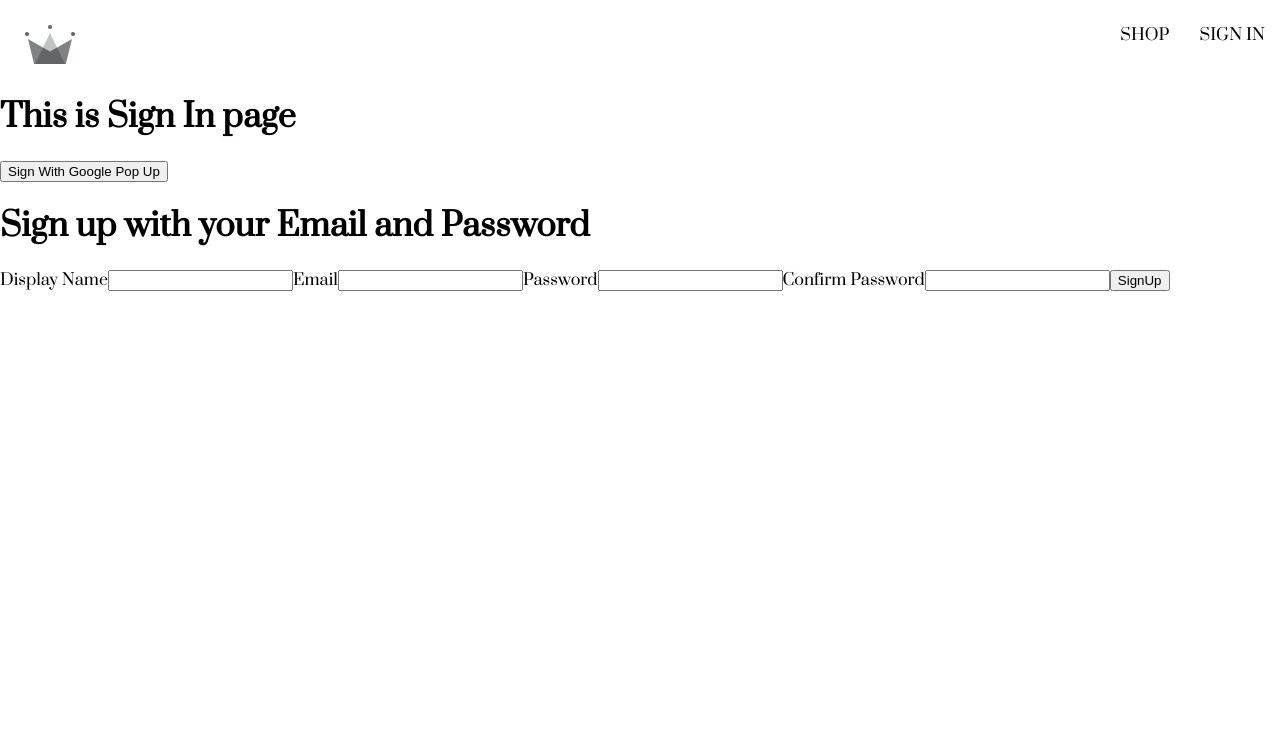
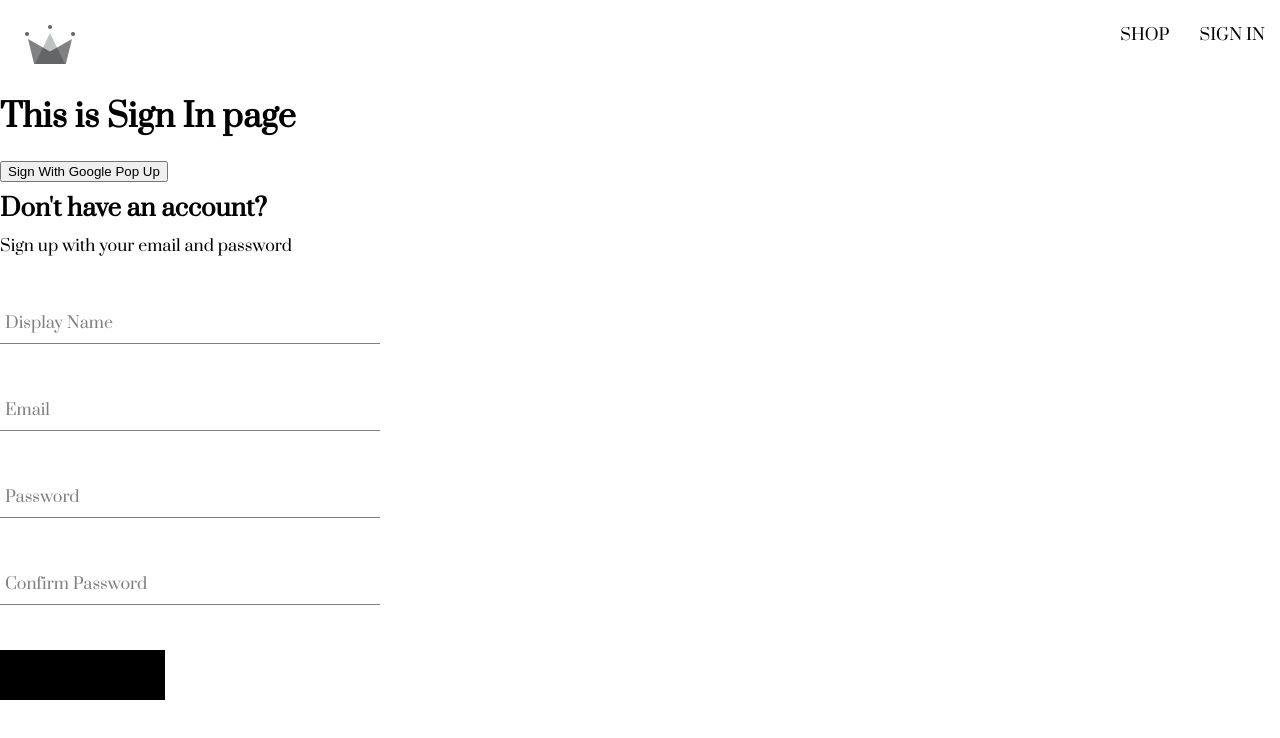
Before and after one commit to Vipul2504/E-commerce, a React (Create React App) app: page /sign-in in a window 1280 px wide. Shown: the top 738 px of the page. Built offline with nearby package versions, Linux system fonts and the light colour scheme.

Commit message:
signup page

```diff
--- a/src/routes/sign-up-form/sign-up-form.component.jsx
+++ b/src/routes/sign-up-form/sign-up-form.component.jsx
@@ -1,62 +1,100 @@
 import { useState } from "react"
 import { createAuthUserWithEmailAndPassword, createUserDocumentFromAuth } from "../../utils/firebase/firebase.utils";
 
+import FormInput from "../../components/form-input/form-input.component";
+import './sign-up-form.styles.scss';
+import Button from "../../components/button/button.component";
 
-const DefaultFormFields = {
-    displayName:'',
-    email:'',
-    password:'',
-    confirmPassword:''
-}
+const defaultFormFields = {
+    displayName: '',
+    email: '',
+    password: '',
+    confirmPassword: '',
+  };
 
-const Signup = () => {
+  const SignUpForm = () => {
+    const [formFields, setFormFields] = useState(defaultFormFields);
+    const { displayName, email, password, confirmPassword } = formFields;
 
-    const [formField, setFormField] = useState(DefaultFormFields);
-    const {displayName, email, password, confirmPassword} = formField;
+    const resetFormFields = () => {
+      setFormFields(defaultFormFields);
+    };
+
+    const handleSubmit = async (event) => {
+      event.preventDefault();
+
+      if (password !== confirmPassword) {
+        alert('passwords do not match');
+        return;
+      }
+
+      try {
+        const { user } = await createAuthUserWithEmailAndPassword(
+          email,
+          password
+        );
+
+        await createUserDocumentFromAuth(user, { displayName });
+        resetFormFields();
+      } catch (error) {
+        if (error.code === 'auth/email-already-in-use') {
+          alert('Cannot create user, email already in use');
+        } else {
+          console.log('user creation encountered an error', error);
+        }
+      }
+    };
 
     const handleChange = (event) => {
-        const [name, value] = event.target;
+      const { name, value } = event.target;
 
-    setFormField({...formField, [name]: value})
-    }
-    const handleSubmit =async (event) => {
-        event.preventDefault();
+      setFormFields({ ...formFields, [name]: value });
+    };
 
-        if(password !== confirmPassword){
-            alert("password do not match");
-            return;
-        }
-        try {
-            const {user} = await createAuthUserWithEmailAndPassword(email, password);
-            await createUserDocumentFromAuth(user, {displayName})
+    return (
+      <div className='sign-up-container'>
+        <h2>Don't have an account?</h2>
+        <span>Sign up with your email and password</span>
+        <form onSubmit={handleSubmit}>
+          <FormInput
+            label='Display Name'
+            type='text'
+            required
+            onChange={handleChange}
+            name='displayName'
+            value={displayName}
+          />
 
-        } catch (error) {
-            if(error.code === 'auth/email-already-in-use')
-            console.log('user creation encoutered an error', error);
+          <FormInput
+            label='Email'
+            type='email'
+            required
+            onChange={handleChange}
+            name='email'
+            value={email}
+          />
 
-        }
+          <FormInput
+            label='Password'
+            type='password'
+            required
+            onChange={handleChange}
+            name='password'
+            value={password}
+          />
 
-    }
-  return (
-        <div>
-            <h1>Sign up with your Email and Password</h1>
+          <FormInput
+            label='Confirm Password'
+            type='password'
+            required
+            onChange={handleChange}
+            name='confirmPassword'
+            value={confirmPassword}
+          />
+          <Button type='submit'>Sign Up</Button>
+        </form>
+      </div>
+    );
+  };
 
-            <form onSubmit={handleSubmit}>
-                <label>Display Name</label>
-                <input type="text" required name="displayName" onChange={handleChange} value={displayName}/>
-
-                <label>Email</label>
-                <input type="email" name="email" required onChange={handleChange} value={email}/>
-
-                <label>Password</label>
-                <input type="password" required name="password" onChange={handleChange} value={password}/>
-
-                <label>Confirm Password</label>
-                <input type="password" required name="confirmPassword" onChange={handleChange} value={confirmPassword}/>
-                <button type="submit">SignUp</button>
-            </form>
-        </div>
-    )
-}
-
-export default Signup
+  export default SignUpForm;
--- /dev/null
+++ b/src/routes/sign-up-form/sign-up-form.styles.scss
@@ -0,0 +1,9 @@
+.sign-up-container {
+    display: flex;
+    flex-direction: column;
+    width: 380px;
+
+    h2 {
+      margin: 10px 0;
+    }
+  }
```
